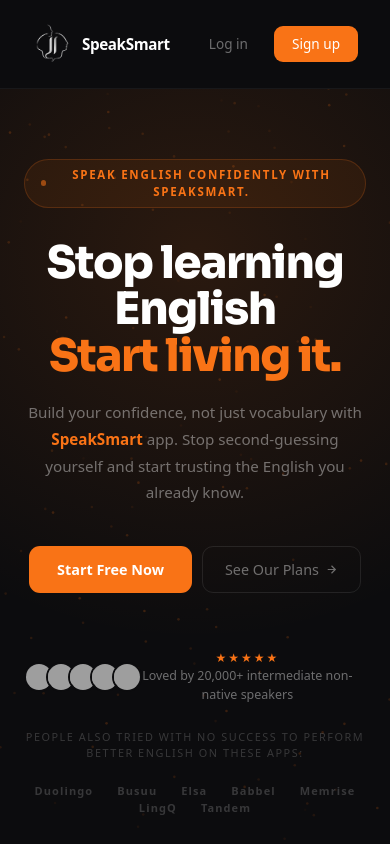
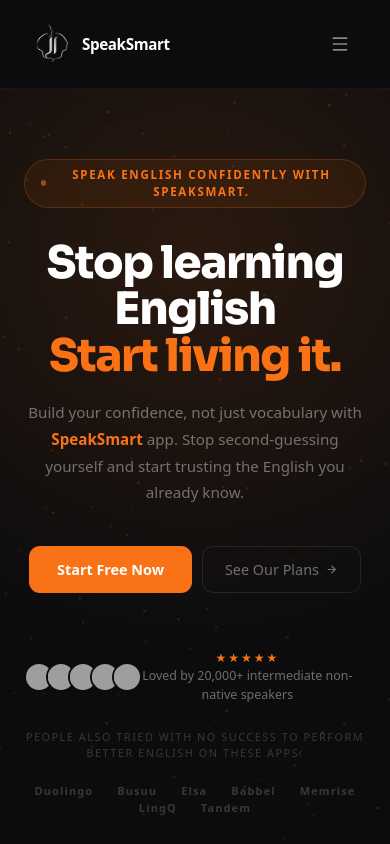
Before and after one commit to kayroncassamo-016/Speaksmart---frontend, a Next.js app: page / in a window 390 px wide. Shown: the top 844 px of the page. Built offline with nearby package versions, Linux system fonts and the light colour scheme; grey boxes are pictures that could not be loaded.

Commit message:
actualizando a landing page 07.09.26

```diff
--- a/app/components/sections/Navbar.tsx
+++ b/app/components/sections/Navbar.tsx
@@ -1,35 +1,103 @@
+// "use client";
+
+// import { useState } from "react";
+// import { LoginDialog } from "./LoginDialog";
+// import Image from "next/image";
+// import logo from "../logo/speaksmart.png";
+
+// const links = ["How It Works", "Features", "Pricing", "Results"];
+
+// export function NavBar() {
+
+// const [openLoginDialog, setOpenLoginDialog] = useState(false);
+
+
+//   return (
+//     <>
+
+//     <LoginDialog open={openLoginDialog} onClose={setOpenLoginDialog}/>
+
+
+//     <nav className="fixed top-0 left-0 right-0 z-20 flex items-center backdrop-blur-lg
+//     justify-between px-8 py-3.5 border-b border-white/[0.05] bg-[#0c0c0e]">
+
+//       {/* Logo */}
+//       <div className="flex items-center gap-2.5">
+//         <Image src={logo}
+//           alt="SpeakSmart Logo"
+//           width={40}
+//           height={10}
+//           className="invert object-cover" />
+
+//         <span className="text-white text-[0.95rem] font-semibold tracking-tight">
+//           SpeakSmart
+//         </span>
+//       </div>
+
+//       {/* Links */}
+//       <ul className="hidden md:flex items-center gap-8 list-none">
+//         {links.map((l) => (
+//           <li key={l}>
+//             <a
+//               href="#"
+//               className="text-[0.85rem] text-white/40 hover:text-white/90 transition-colors"
+//             >
+//               {l}
+//             </a>
+//           </li>
+//         ))}
+//       </ul>
+
+//       {/* Actions */}
+//       <div className="flex items-center gap-2.5">
+//         <a
+//           href="#"
+//           className="text-[0.85rem] text-white/40 px-4 py-2 hover:text-white transition-colors"
+//           onClick={()=>setOpenLoginDialog(true)}
+//         >
+//           Log in
+//         </a>
+//         <a
+//           href="#"
+//           className="text-[0.85rem] font-medium bg-[#f97316] text-white px-[18px]
+//           py-2 rounded-[9px] hover:bg-[#ea6c0a]
+//           transition-all hover:-translate-y-px"
+//           onClick={()=>setOpenLoginDialog(true)}
+//         >
+//           Sign up
+//         </a>
+//       </div>
+
+//     </nav>
+//     </>
+//   );
+// }
+
 "use client";
 
 import { useState } from "react";
+import { motion, AnimatePresence } from "framer-motion";
+import { Menu, X } from "lucide-react";
 import { LoginDialog } from "./LoginDialog";
 import Image from "next/image";
 import logo from "../logo/speaksmart.png";
 
 const links = ["How It Works", "Features", "Pricing", "Results"];
 
+
+
 export function NavBar() {
-
+  const [menuOpen, setMenuOpen] = useState(false);
   const [openLoginDialog, setOpenLoginDialog] = useState(false);
-
 
   return (
     <>
-
       <LoginDialog open={openLoginDialog} onClose={setOpenLoginDialog}/>
-
 
       <nav className="fixed top-0 left-0 right-0 z-20 flex items-center backdrop-blur-lg
     justify-between px-8 py-3.5 border-b border-white/[0.05] bg-[#0c0c0e]">
-
         {/* Logo */}
         <div className="flex items-center gap-2.5">
-        {/* <div className="w-[34px] h-[34px] rounded-[10px] bg-[#f97316]/[0.12] border border-[#f97316]/[0.22] flex items-center justify-center flex-shrink-0">
-          <svg width="14" height="14" viewBox="0 0 24 24" fill="none">
-            <circle cx="12" cy="12" r="10" stroke="#f97316" strokeWidth="2" />
-            <path d="M8 12h8M12 8v8" stroke="#f97316" strokeWidth="2" strokeLinecap="round" />
-          </svg>
-        </div> */}
-
           <Image src={logo}
             alt="SpeakSmart Logo"
             width={40}
@@ -41,41 +109,119 @@ const [openLoginDialog, setOpenLoginDialog] = useState(false);
         </span>
         </div>
 
-      {/* Links */}
+        {/* Desktop links */}
         <ul className="hidden md:flex items-center gap-8 list-none">
           {links.map((l) => (
             <li key={l}>
-            <a
-              href="#"
-              className="text-[0.85rem] text-white/40 hover:text-white/90 transition-colors"
-            >
+              <a href="#" className="text-[0.85rem] text-white/40 hover:text-white/90 transition-colors">
                 {l}
               </a>
             </li>
           ))}
         </ul>
 
-      {/* Actions */}
-      <div className="flex items-center gap-2.5">
+        {/* Desktop actions */}
+        <div className="hidden md:flex items-center gap-2.5">
+          <button
+            onClick={()=> setOpenLoginDialog(true)}
+            className="text-[0.85rem] text-white/40 px-4 py-2 hover:text-white transition-colors"
+          >
+            Log in
+          </button>
+          <button
+          onClick={()=> setOpenLoginDialog(true)}
+          className="text-[0.85rem] font-medium bg-[#f97316] text-white px-[18px] py-2 rounded-[9px] hover:bg-[#ea6c0a] transition-all hover:-translate-y-px">
+            Sign up
+          </button>
+        </div>
+
+        {/* Mobile hamburger */}
+        <button
+          onClick={() => setMenuOpen(true)}
+          className="md:hidden flex items-center justify-center w-9 h-9 rounded-lg text-white/50 hover:text-white hover:bg-white/[0.06] transition-all"
+        >
+          <Menu size={20} />
+        </button>
+      </nav>
+
+      {/* Mobile sidebar */}
+      <AnimatePresence>
+        {menuOpen && (
+          <>
+            {/* Backdrop */}
+            <motion.div
+              onClick={() => setMenuOpen(false)}
+              initial={{ opacity: 0 }}
+              animate={{ opacity: 1 }}
+              exit={{ opacity: 0 }}
+              transition={{ duration: 0.2 }}
+              className="fixed inset-0 z-50 bg-black/60 backdrop-blur-sm md:hidden"
+            />
+
+            {/* Sidebar */}
+            <motion.div
+              initial={{ x: "100%" }}
+              animate={{ x: 0 }}
+              exit={{ x: "100%" }}
+              transition={{ duration: 0.3, ease: [0.22, 1, 0.36, 1] }}
+              className="fixed top-0 right-0 bottom-0 z-50 w-[280px] bg-[#111114] border-l border-white/[0.07] flex flex-col md:hidden"
+            >
+              {/* Sidebar header */}
+              <div className="flex items-center justify-between px-6 py-4 border-b border-white/[0.06]">
+                <div className="flex flex-row items-center gap-2">
+                <Image src={logo}
+                  alt="SpeakSmart Logo"
+                  width={40}
+                  height={10}
+                  className="invert object-cover" />
+                <span className="text-white font-semibold text-[0.95rem]">
+                  SpeakSmart
+                </span>
+                </div>
+                <button
+                  onClick={() => setMenuOpen(false)}
+                  className="w-8 h-8 flex items-center justify-center rounded-lg text-white/35 hover:text-white/75 hover:bg-white/[0.06] transition-all"
+                >
+                  <X size={16} />
+                </button>
+              </div>
+
+              {/* Links */}
+              <ul className="flex flex-col px-4 py-6 gap-1 list-none flex-1">
+                {links.map((l, i) => (
+                  <motion.li
+                    key={l}
+                    initial={{ opacity: 0, x: 16 }}
+                    animate={{ opacity: 1, x: 0 }}
+                    transition={{ delay: 0.05 + i * 0.06, duration: 0.3, ease: [0.22, 1, 0.36, 1] }}
+                  >
                     <a
                       href="#"
-          className="text-[0.85rem] text-white/40 px-4 py-2 hover:text-white transition-colors"
-          onClick={()=>setOpenLoginDialog(true)}
+                      onClick={() => setMenuOpen(false)}
+                      className="flex items-center px-3 py-3 rounded-xl text-white/50 text-[0.9rem] hover:text-white hover:bg-white/[0.05] transition-all"
+                    >
+                      {l}
+                    </a>
+                  </motion.li>
+                ))}
+              </ul>
+
+              {/* Bottom actions */}
+              <div className="flex flex-col gap-3 px-6 py-6 border-t border-white/[0.06]">
+                <button
+                  onClick={() => { ()=>setOpenLoginDialog(true); setMenuOpen(false); }}
+                  className="w-full py-2.5 rounded-xl text-[0.88rem] text-white/50 border border-white/[0.08] hover:text-white hover:border-white/20 transition-all"
                 >
                   Log in
-        </a>
-        <a
-          href="#"
-          className="text-[0.85rem] font-medium bg-[#f97316] text-white px-[18px]
-          py-2 rounded-[9px] hover:bg-[#ea6c0a]
-          transition-all hover:-translate-y-px"
-          onClick={()=>setOpenLoginDialog(true)}
-        >
+                </button>
+                <button className="w-full py-2.5 rounded-xl text-[0.88rem] font-semibold bg-[#f97316] text-white hover:bg-[#ea6c0a] transition-all">
                   Sign up
-        </a>
+                </button>
               </div>
-
-    </nav>
+            </motion.div>
+          </>
+        )}
+      </AnimatePresence>
     </>
   );
 }
--- a/app/globals.css
+++ b/app/globals.css
@@ -31,3 +31,7 @@ body {
     font-family: var(--font-inter);
 
 }
+button
+{
+  cursor:pointer;
+}
```
Lines whose indentation alone changed are shown as unchanged.
